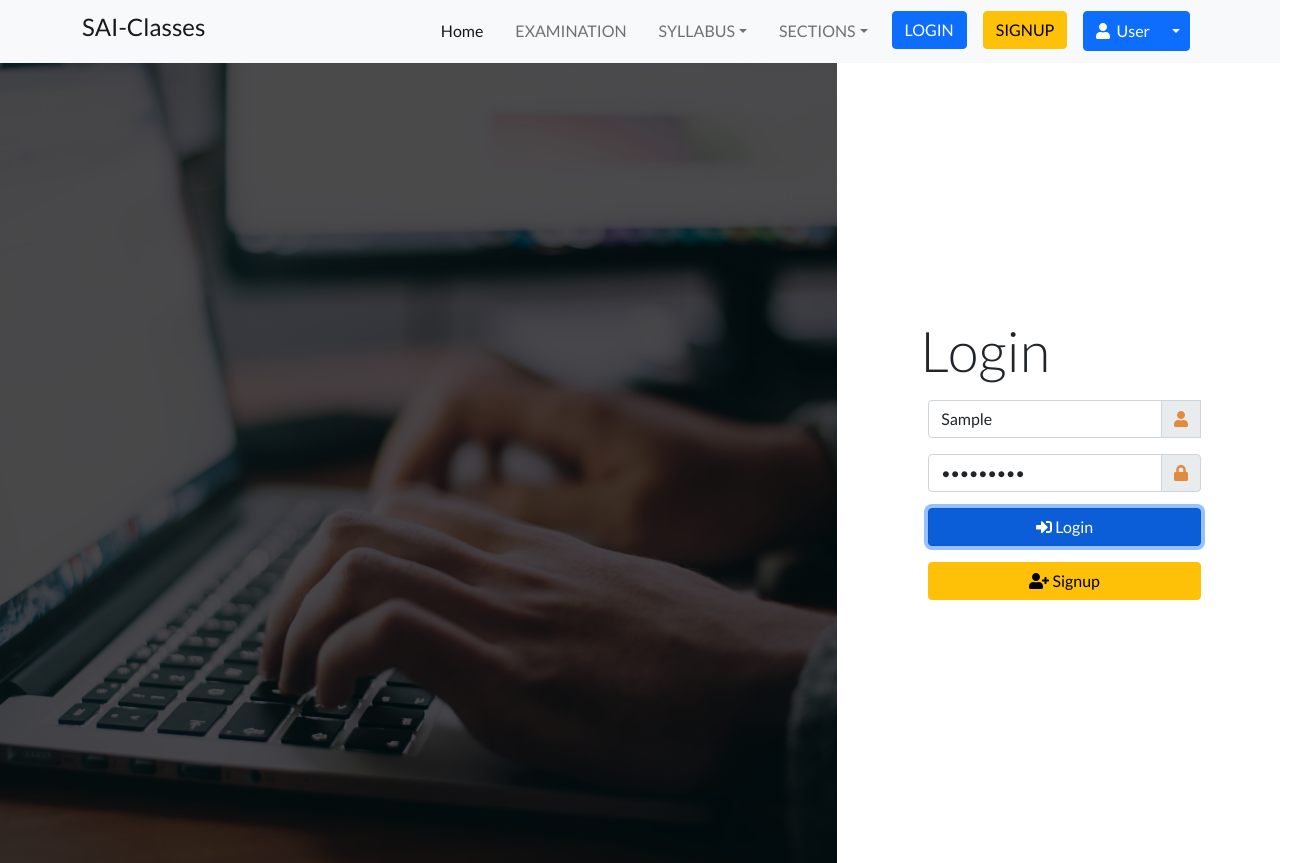
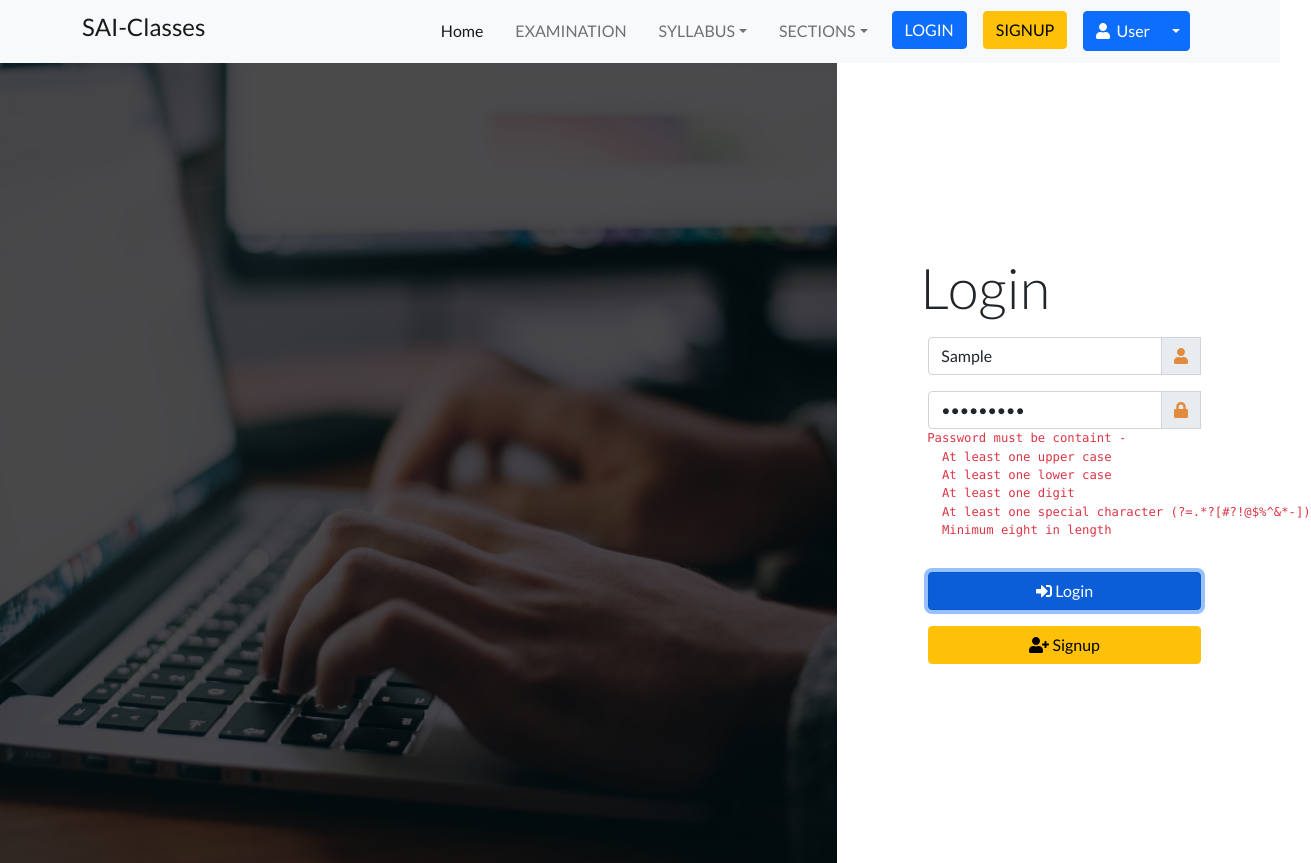
Before and after one commit to Vishalmunagekar/TRP-Tuition-FrontEnd, an Angular app: page /auth/login in a window 1280 px wide. Both pictures are taken after typing "Sample", "Sample123" into the empty fields and a click on the button "Login". Shown: the whole page, 1311 px wide, since content can reach past the window. Built offline with nearby package versions, Linux system fonts and the light colour scheme; no server answers.

Commit message:
login form validation using FormGroupControls

```diff
--- a/apps/erp-tuition-ng/src/app/modules/auth/auth.module.ts
+++ b/apps/erp-tuition-ng/src/app/modules/auth/auth.module.ts
@@ -5,7 +5,7 @@ import { LoginComponent } from './components/login/login.component';
 import { SignupComponent } from './components/signup/signup.component';
 import { RouterModule } from '@angular/router';
 import { IconModule } from '../icon/icon.module';
-import { FormsModule } from '@angular/forms';
+import { FormsModule, ReactiveFormsModule } from '@angular/forms';
 import { HttpClientModule } from '@angular/common/http';
 import { AuthGuard } from './auth.guard';
 
@@ -13,7 +13,7 @@ import { AuthGuard } from './auth.guard';
 
 @NgModule({
   declarations: [AuthComponent, LoginComponent, SignupComponent],
-  imports: [ CommonModule, RouterModule, IconModule, FormsModule, HttpClientModule ],
+  imports: [ CommonModule, RouterModule, IconModule, FormsModule, HttpClientModule, ReactiveFormsModule ],
   providers: [ AuthGuard ],
   exports: [AuthComponent, LoginComponent, SignupComponent ]
 })
--- a/apps/erp-tuition-ng/src/app/modules/auth/components/login/login.component.html
+++ b/apps/erp-tuition-ng/src/app/modules/auth/components/login/login.component.html
@@ -2,22 +2,33 @@
   <div class="p-2">
       <h1 class="display-4">Login</h1>
   </div>
-  <form class="px-3" #loginForm="ngForm" (ngSubmit)="login(loginForm)">
+  <form class="px-3" [formGroup]="loginForm" (ngSubmit)="login()">
     <div class="input-group mb-3">
-      <input type="text" ngModel name="username" class="form-control" placeholder="Username" aria-label="Username" aria-describedby="Username" required>
-      <span class="input-group-text" id="Username">
+      <input type="text" formControlName="username" [class.is-invalid]="getFormControls.username?.errors?.required && getFormControls.username?.touched" name="username" class="form-control" placeholder="Username" aria-label="Username" aria-describedby="Username">
+      <span class="input-group-text" id="username">
         <fa-icon [icon]='["fas", "user"]' [size]="'1x'" [styles]="{'color': '#e28b3f'}"></fa-icon>
       </span>
-      <div class="invalid-feedback">
-        Please provide a valid city.
+      <div class="invalid-feedback" >
+        Username must be required
       </div>
     </div>
 
     <div class="input-group mb-3">
-      <input type="password" ngModel name="password" class="form-control" placeholder="Password" aria-label="Password" aria-describedby="Password" required>
+      <input type="password" formControlName="password" [class.is-invalid]="getFormControls.password?.errors?.required && getFormControls.password?.touched" name="password" class="form-control" placeholder="Password" aria-label="Password" aria-describedby="Password">
       <span class="input-group-text" id="Password">
         <fa-icon [icon]='["fas", "lock"]' [size]="'1x'" [styles]="{'color': '#e28b3f'}"></fa-icon>
       </span>
+      <div class="invalid-feedback">
+        Passowrd must be required
+      </div>
+      <small class="text-danger" *ngIf="getFormControls.password?.errors?.pattern">
+<pre>Password must be containt -
+  At least one upper case
+  At least one lower case
+  At least one digit
+  At least one special character (?=.*?[#?!@$%^&*-])
+  Minimum eight in length</pre>
+      </small>
     </div>
 
     <div class="d-grid input-group mb-3">
--- a/apps/erp-tuition-ng/src/app/modules/auth/components/login/login.component.ts
+++ b/apps/erp-tuition-ng/src/app/modules/auth/components/login/login.component.ts
@@ -1,7 +1,7 @@
 import { Component, OnInit } from '@angular/core';
-import { NgForm } from '@angular/forms';
 import { AuthService } from '../../services/auth.service';
 import { Router } from '@angular/router';
+import { FormGroup, FormControl, Validators } from '@angular/forms';
 
 @Component({
   selector: 'erp-tuition-frontend-login',
@@ -10,7 +10,13 @@ import { Router } from '@angular/router';
 })
 export class LoginComponent implements OnInit {
   isLoggedIn = false;
-  constructor(private authService: AuthService, private router: Router) { }
+  loginForm:FormGroup;
+  constructor(private authService: AuthService, private router: Router) {
+    this.loginForm = new FormGroup({
+      username: new FormControl('',[Validators.required, Validators.pattern("^[a-zA-Z]+$")]),
+      password: new FormControl('',[Validators.required, Validators.pattern("^(?=.*?[A-Z])(?=.*?[a-z])(?=.*?[0-9])(?=.*?[#?!@$%^&*-]).{8,}$")])
+    });
+   }
 
   ngOnInit(): void {
     console.log("LoginComponent works...")
@@ -22,12 +28,18 @@ export class LoginComponent implements OnInit {
     });
   }
 
-  login(loginForm: NgForm){
-    this.authService.login(loginForm.value);
+  login(){
+    if(this.loginForm.valid){
+    this.authService.login(this.loginForm.value);
+    }
   }
 
   getAllUsers(){
     this.authService.getAllUsers();
   }
 
+  get getFormControls() {
+    return this.loginForm.controls;
+  }
+
 }
```
